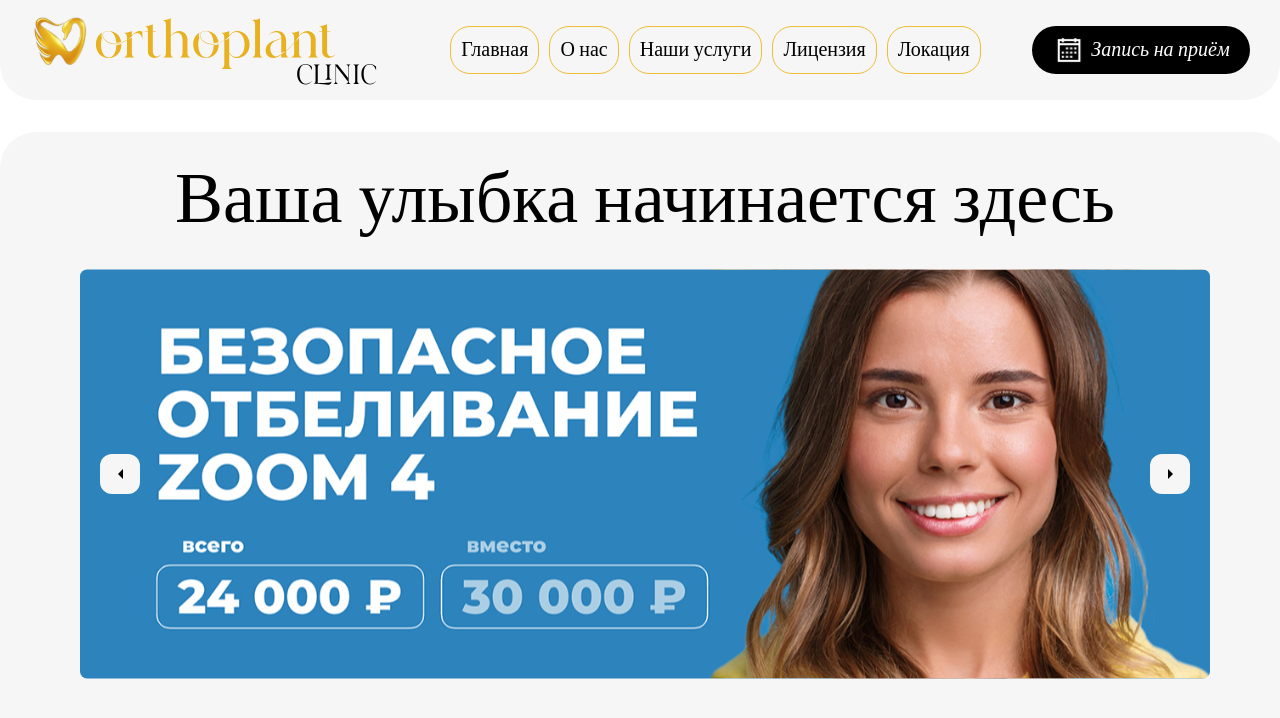
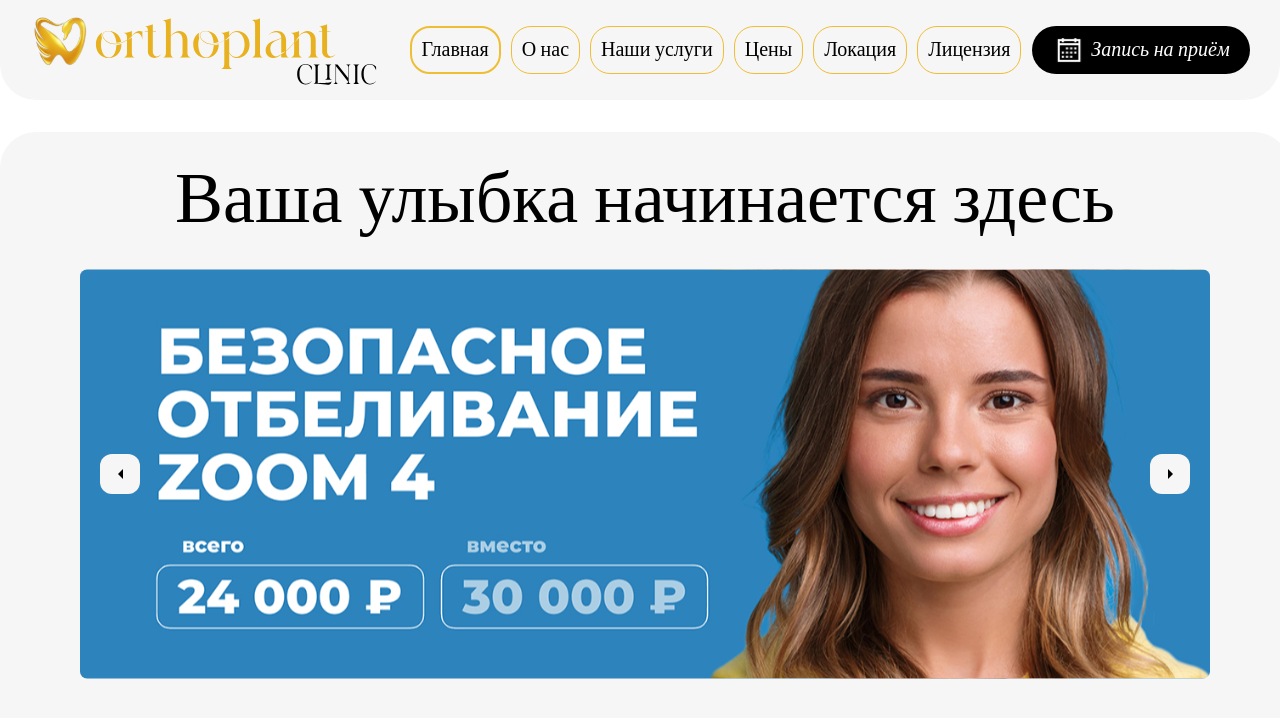
Before and after one commit to DImon1809/orthoplant, a React (Vite) app: page / in a window 1280 px wide. Shown: the top 718 px of the page. Built offline with nearby package versions, Linux system fonts and the light colour scheme.

Commit message:
feat(TASK_1.2):design fix

```diff
--- a/src/components/Navbar/index.tsx
+++ b/src/components/Navbar/index.tsx
@@ -14,11 +14,14 @@
 
       <div className={styles.buttons__wrapper}>
         <ul>
-          <li className={styles.nav__button}>Главная</li>
+          <li className={`${styles.nav__button} ${styles.main__button}`}>
+            Главная
+          </li>
           <li className={styles.nav__button}>О нас</li>
           <li className={styles.nav__button}>Наши услуги</li>
+          <li className={styles.nav__button}>Цены</li>
+          <li className={styles.nav__button}>Локация</li>
           <li className={styles.nav__button}>Лицензия</li>
-          <li className={styles.nav__button}>Локация</li>
         </ul>
       </div>
 
--- a/src/components/Navbar/style.module.scss
+++ b/src/components/Navbar/style.module.scss
@@ -10,6 +10,7 @@
   .logo__wrapper {
     margin-left: 30px;
     margin-top: 14px;
+    cursor: pointer;
   }
 
   .buttons__wrapper {
@@ -29,6 +30,17 @@
         border-radius: 20px;
         font-size: 20px;
         cursor: pointer;
+        opacity: 1;
+        transition: all 0.3s ease;
+
+        &:hover {
+          transform: translateY(-5px);
+          opacity: 0.7;
+        }
+      }
+
+      .main__button {
+        border: 2px solid #eebe34;
       }
     }
   }
@@ -44,6 +56,13 @@
     gap: 4px;
     border-radius: 36px;
     cursor: pointer;
+    opacity: 1;
+    transition: all 0.3s ease;
+
+    &:hover {
+      transform: translateY(-5px);
+      opacity: 0.7;
+    }
 
     span {
       color: #fff;
```
